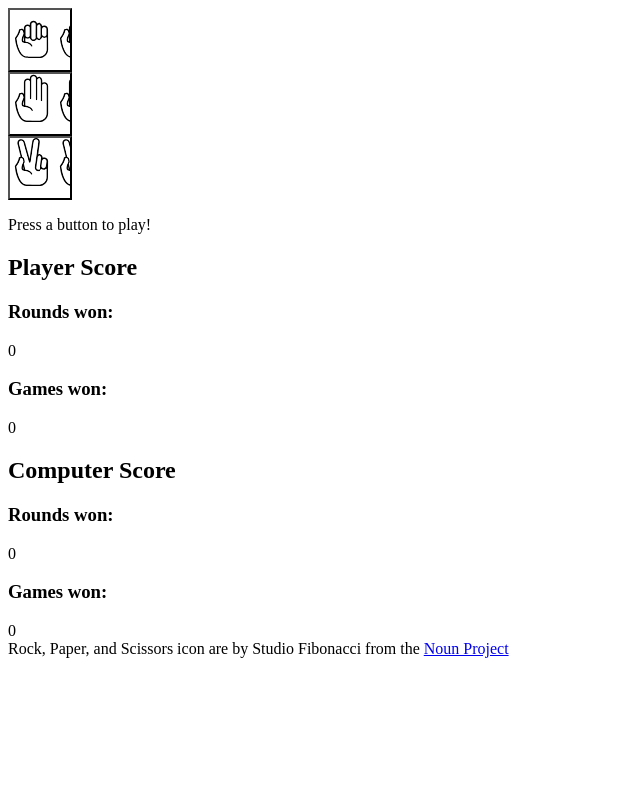
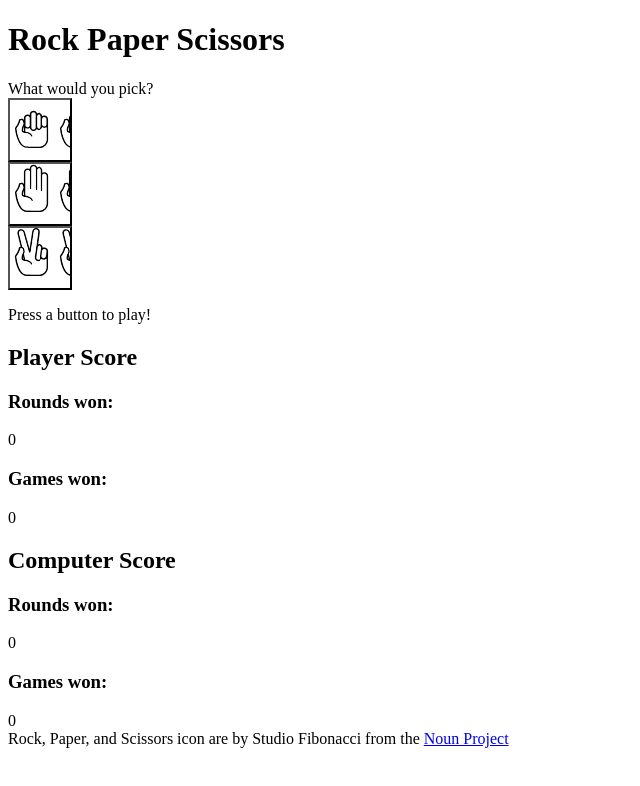
Before and after one commit to es-rene99/rock-paper-scissors, a website: page index.html in a window 1280 px wide. Shown: the whole page, without its empty margins (0-640 px from the left). Drawn offline with Linux system fonts and the light colour scheme.

Commit message:
feat: added descriptive label

```diff
--- a/index.html
+++ b/index.html
@@ -13,6 +13,11 @@
   </head>
   <body>
     <main class="main">
+      <h1 class="main-title">Rock Paper Scissors</h1>
+      <div class="main-controls-container">
+        <label class="main-controls-container__label"
+          >What would you pick?</label
+        >
         <div class="main-controls">
           <button
             class="main-controls__button main-controls__button--rock"
@@ -26,6 +31,7 @@
             class="main-controls__button main-controls__button--scissors"
             data-player-option="scissors"
           ></button>
+        </div>
       </div>
       <div id="results"></div>
       <div id="score">
```
Lines whose indentation alone changed are shown as unchanged.
